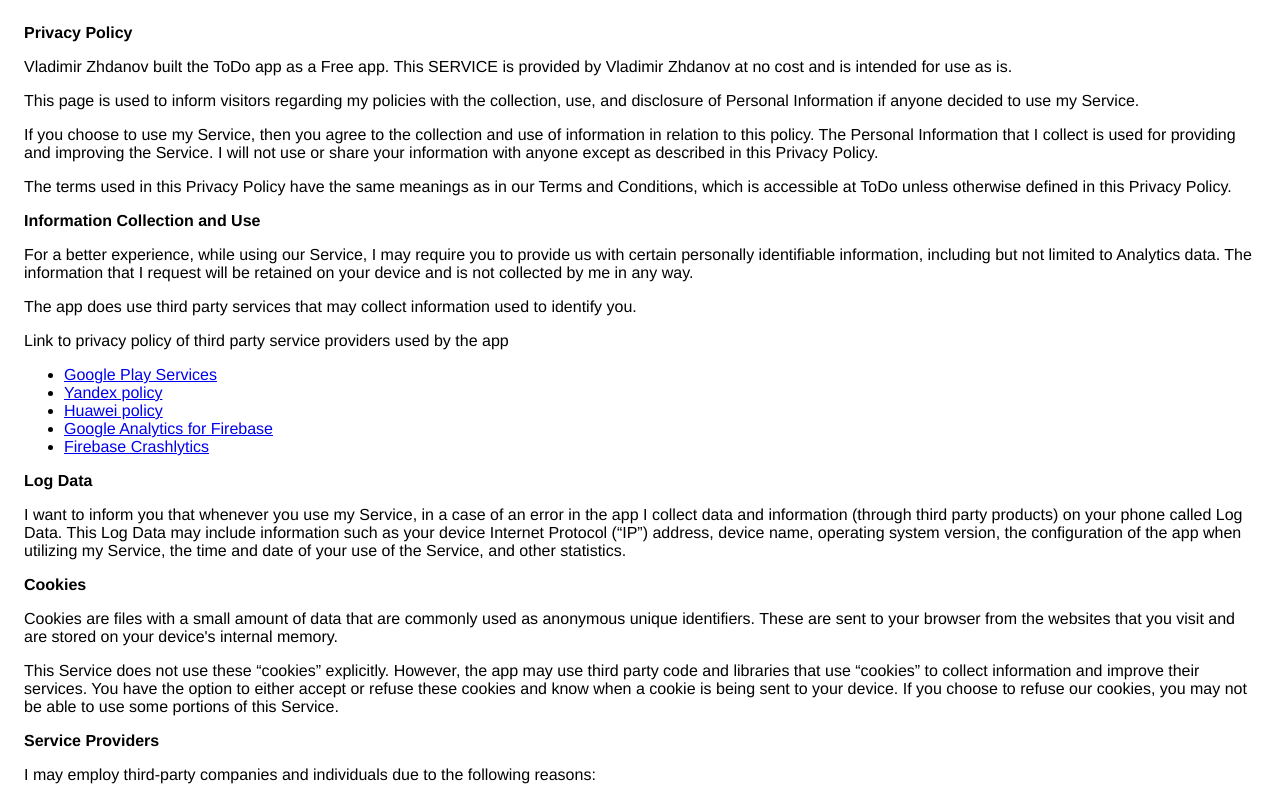
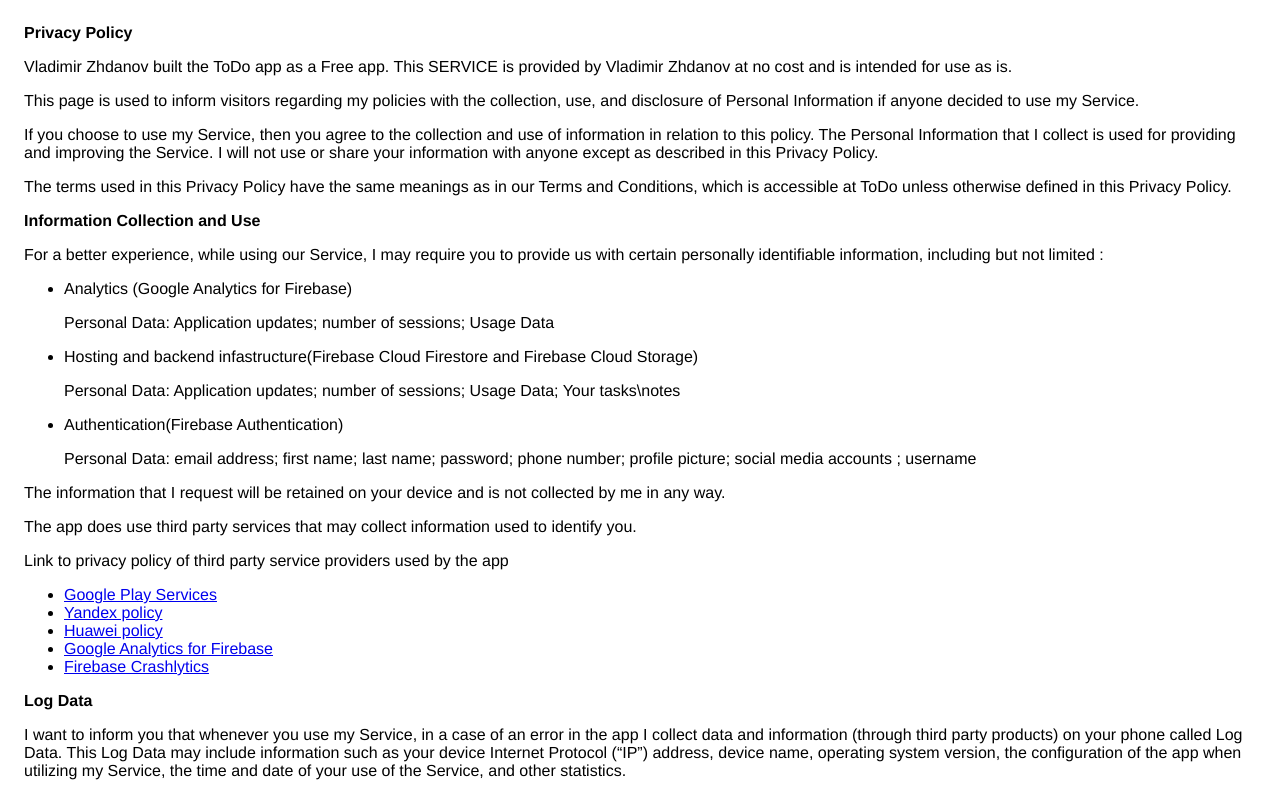
Before and after one commit to VladimirZhdanov/vladimirzhdanov.github.io, a plain HTML site: page index.html in a window 1280 px wide. Shown: the top 793 px of the page. Drawn offline with Linux system fonts and the light colour scheme.

Commit message:
Update index.html

```diff
--- a/index.html
+++ b/index.html
@@ -29,8 +29,20 @@
 </p> <p><strong>Information Collection and Use</strong></p> <p>
     For a better experience, while using our Service, I
     may require you to provide us with certain personally
-        identifiable information, including but not limited to Analytics data. The information that
+    identifiable information, including but not limited :
+    <ul>
+        <li>Analytics (Google Analytics for Firebase)</li>
+<p>Personal Data: Application updates; number of sessions; Usage Data</p>
+<li>Hosting and backend infastructure(Firebase Cloud Firestore and Firebase Cloud Storage)</li>
+<p>Personal Data: Application updates; number of sessions; Usage Data; Your tasks\notes</p>
+<li>Authentication(Firebase Authentication)</li>
+<p>Personal Data: email address; first name; last name; password; phone number; profile picture; social media accounts ; username</p>
+</ul>
+
+<p>
+    The information that
     I request will be retained on your device and is not collected by me in any way.
+</p>
 </p> <div><p>
     The app does use third party services that may collect
     information used to identify you.
```
Lines whose indentation alone changed are shown as unchanged.
